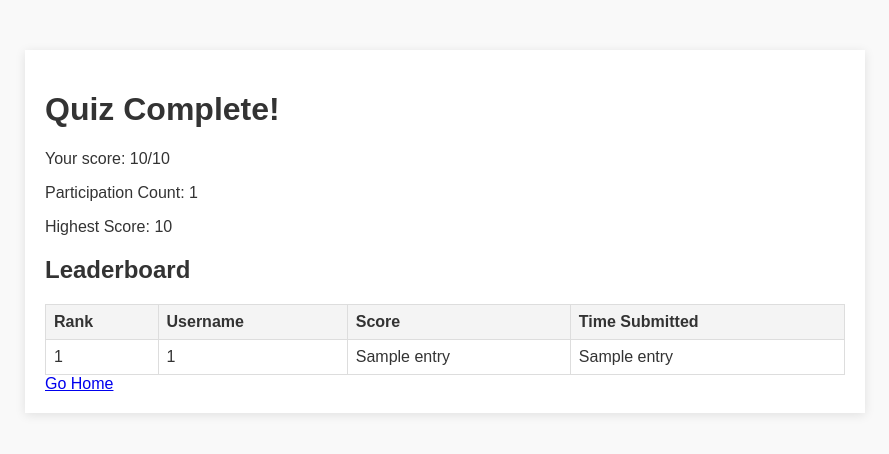
After one commit to faridkia/Raya, a Flask app: template templates/quiz_results.html in a window 1280 px wide. The commit adds this page. Shown: the top 454 px of the page, without its empty margins (195-1084 px from the left). Run offline with Flask 3, Linux system fonts and the light colour scheme; the template is opened without the code that fills it: most values are stand-ins (such as "Sample title", 1, 10 or a date in 2020).

Commit message:
add features

```diff
--- a/app.py
+++ b/app.py
@@ -20,22 +20,15 @@ def quiz():
 
     if request.method == 'POST':
         selected_protocol = request.form['protocol']
-        answer1 = '|'.join(request.form.getlist('1'))
-        answer2 = '|'.join(request.form.getlist('2'))
-        answer3 = '|'.join(request.form.getlist('3'))
-        answer4 = '|'.join(request.form.getlist('4'))
-        answer5 = '|'.join(request.form.getlist('5'))
-        answer6 = '|'.join(request.form.getlist('6'))
-        answer7 = '|'.join(request.form.getlist('7'))
-        answer8 = '|'.join(request.form.getlist('8'))
-        answer9 = '|'.join(request.form.getlist('9'))
-        answer10 = '|'.join(request.form.getlist('10'))
+        quiz_time = request.form['quiz_time']
+        answers = {str(i): '|'.join(request.form.getlist(str(i))) for i in range(1, 11)}
 
-        message = f"QUIZ|{session['username']}|{answer1}|{answer2}|{answer3}|{answer4}|{answer5}|{answer6}|{answer7}|{answer8}|{answer9}|{answer10}"
+        message = f"QUIZ|{session['username']}|" + "|".join(answers.values()) + f"|{quiz_time}"
         print('--------------Client-----------')
         print(message)
         print('--------------Client-----------')
 
+        # Send message to server
         if selected_protocol == 'TCP':
             with socket.socket(socket.AF_INET, socket.SOCK_STREAM) as sock:
                 sock.connect(("localhost", 5001))
@@ -48,19 +41,40 @@ def quiz():
                 response, _ = sock.recvfrom(1024)
                 response = response.decode()
 
+        # Process the response
         data = response.split('|')
-        print(data)
-        score, participation_count, highest_score = data[1], data[3], data[5]
+        score = data[1]
+        participation_count = data[3]
+        highest_score = data[5]
 
-        return f"Quiz Complete! Your score: {score}/10. Participation Count: {participation_count}. Highest Score: {highest_score}. <a href='/'>Go Home</a>"
+        # Fetch sorted leaderboard
+        conn = sqlite3.connect('database.db')
+        cursor = conn.cursor()
+        cursor.execute("""
+            SELECT username, highest_score, timer
+            FROM users
+            ORDER BY highest_score DESC, timer ASC
+        """)
+        leaderboard = cursor.fetchall()
+        conn.close()
 
-    # Generate random quiz (this will request questions from the server)
+        # Render the results page
+        return render_template(
+            'quiz_results.html',
+            score=score,
+            participation_count=participation_count,
+            highest_score=highest_score,
+            leaderboard=leaderboard,
+        )
+
+    # Generate random quiz questions
     conn = sqlite3.connect('database.db')
     cursor = conn.cursor()
     cursor.execute("SELECT * FROM questions ORDER BY RANDOM() LIMIT 10")
     questions = cursor.fetchall()
     conn.close()
     return render_template('quiz.html', questions=questions)
+
 
 @app.route('/signin', methods=['GET', 'POST'])
 def signin():
--- /dev/null
+++ b/templates/quiz_results.html
@@ -0,0 +1,71 @@
+<!DOCTYPE html>
+<html lang="en">
+<head>
+    <meta charset="UTF-8">
+    <meta name="viewport" content="width=device-width, initial-scale=1.0">
+    <title>Quiz Results</title>
+    <style>
+        body {
+            font-family: Arial, sans-serif;
+            background-color: #f9f9f9;
+            color: #333;
+            margin: 0;
+            padding: 0;
+        }
+        .container {
+            max-width: 800px;
+            margin: 50px auto;
+            padding: 20px;
+            background: #fff;
+            box-shadow: 0 2px 10px rgba(0, 0, 0, 0.1);
+        }
+        .leaderboard {
+            margin-top: 20px;
+        }
+        table {
+            width: 100%;
+            border-collapse: collapse;
+        }
+        th, td {
+            border: 1px solid #ddd;
+            padding: 8px;
+            text-align: left;
+        }
+        th {
+            background-color: #f4f4f4;
+        }
+    </style>
+</head>
+<body>
+    <div class="container">
+        <h1>Quiz Complete!</h1>
+        <p>Your score: {{ score }}/10</p>
+        <p>Participation Count: {{ participation_count }}</p>
+        <p>Highest Score: {{ highest_score }}</p>
+        <h2>Leaderboard</h2>
+        <div class="leaderboard">
+            <table>
+                <thead>
+                    <tr>
+                        <th>Rank</th>
+                        <th>Username</th>
+                        <th>Score</th>
+                        <th>Time Submitted</th>
+                    </tr>
+                </thead>
+                <tbody>
+                    {% for entry in leaderboard %}
+                    <tr>
+                        <td>{{ loop.index }}</td>
+                        <td>{{ entry[0] }}</td>
+                        <td>{{ entry[1] }}</td>
+                        <td>{{ entry[2] }}</td>
+                    </tr>
+                    {% endfor %}
+                </tbody>
+            </table>
+        </div>
+        <a href="/">Go Home</a>
+    </div>
+</body>
+</html>
```
Also changed, not shown: server.py (+11 -9 lines), templates/quiz.html (+64 -2 lines), database.db.
